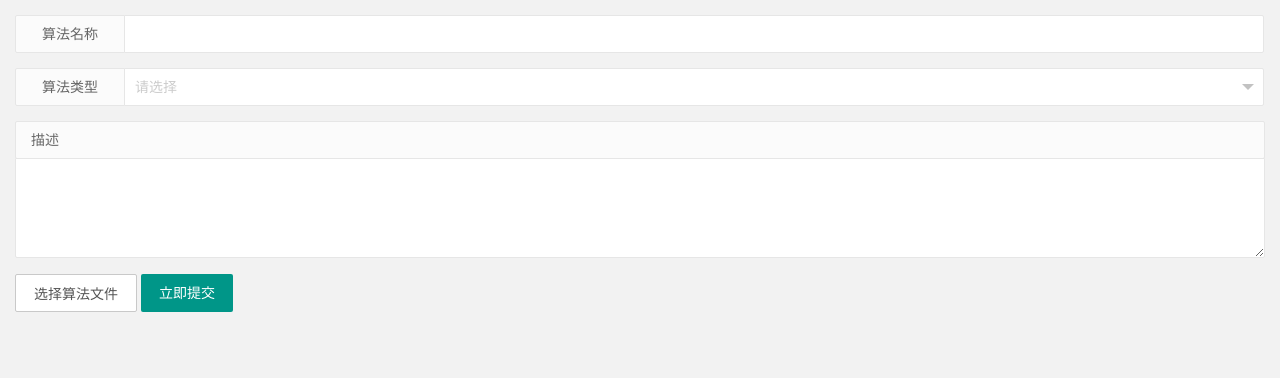
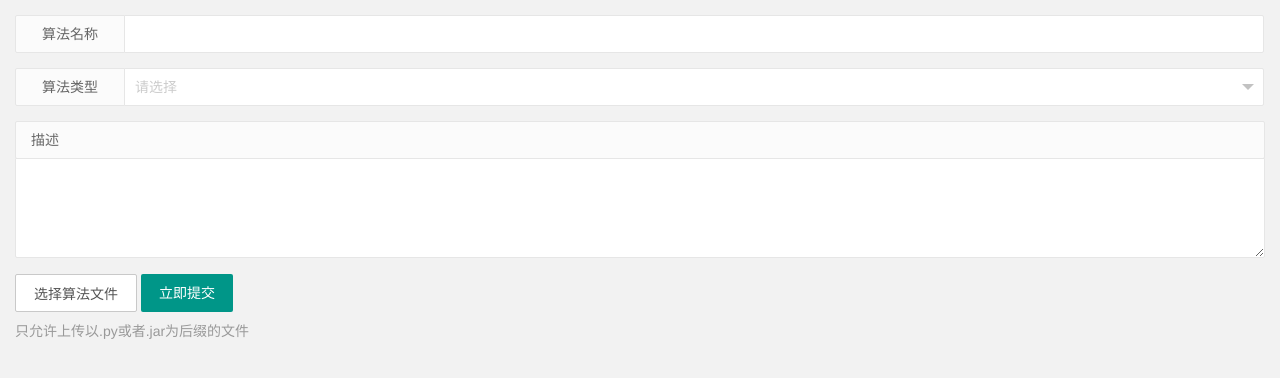
Before and after one commit to 0x0cafe/DoDo, a Flask app: page /edit in a window 1280 px wide. Shown: the top 378 px of the page. Run offline with Flask 2, Linux system fonts and the light colour scheme.

Commit message:
限制允许上传的文件后缀，修改表格列名

```diff
--- a/app.py
+++ b/app.py
@@ -95,7 +95,7 @@ def upload():
         flash('No selected file')
         return redirect(request.url)
     if file:
-        TYPE = {'.py': 'python', '.java': 'java'}
+        TYPE = {'.py': 'python', '.jar': 'java'}
         file_type = TYPE[os.path.splitext(file.filename)[1]]
         location = os.getcwd() + app.config['UPLOAD_FOLDER'] + '\\' + file.filename
         file.save(location)  # 需要添加当前路径名在前
--- a/templates/alogrithms.html
+++ b/templates/alogrithms.html
@@ -51,7 +51,7 @@
                     {field: 'id', title: 'ID', fixed: 'left', unresize: true, sort: true, width: 60}
                     , {field: 'algorithm_name', title: '算法名称', width: 400}
                     , {field: 'algorithm_type', title: '算法类型'}
-                    , {field: 'location', title: '位置'}
+                    , {field: 'location', title: '路径'}
                     , {field: 'file_type', title: '文件类型'}
                     , {field: 'description', title: '描述'}
                     , {fixed: 'right', title: '操作', toolbar: '#barDemo', width: 160}
@@ -87,7 +87,7 @@
                         title: '编辑算法',
                         shadeClose: true,
                         shade: 0,
-                        area: ['500px', '400px'],
+                        area: ['500px', '410px'],
                         content: 'edit', //iframe的url
                         success: function (layero, index) {
                             // 获取子页面的iframe
@@ -109,7 +109,7 @@
                 title: '添加算法',
                 shadeClose: true,
                 shade: 0,
-                area: ['500px', '400px'],
+                area: ['500px', '410px'],
                 content: 'edit' //url到edit.html
             });
 
--- a/templates/edit.html
+++ b/templates/edit.html
@@ -44,7 +44,9 @@
             选择算法文件
         </button>
         <button type="submit" class="layui-btn" lay-submit lay-filter="submit">立即提交</button>
+
     </form>
+    <div class="layui-form-mid layui-word-aux">只允许上传以.py或者.jar为后缀的文件</div>
 
 
 </div>
@@ -81,6 +83,7 @@
             elem: '#upload1' //绑定元素
             , url: '/upload' //上传接口
             , accept: 'file'
+            , exts: 'py|jar'
             , multiple: true
             , done: function (res) {
                 location = res.location;
```
